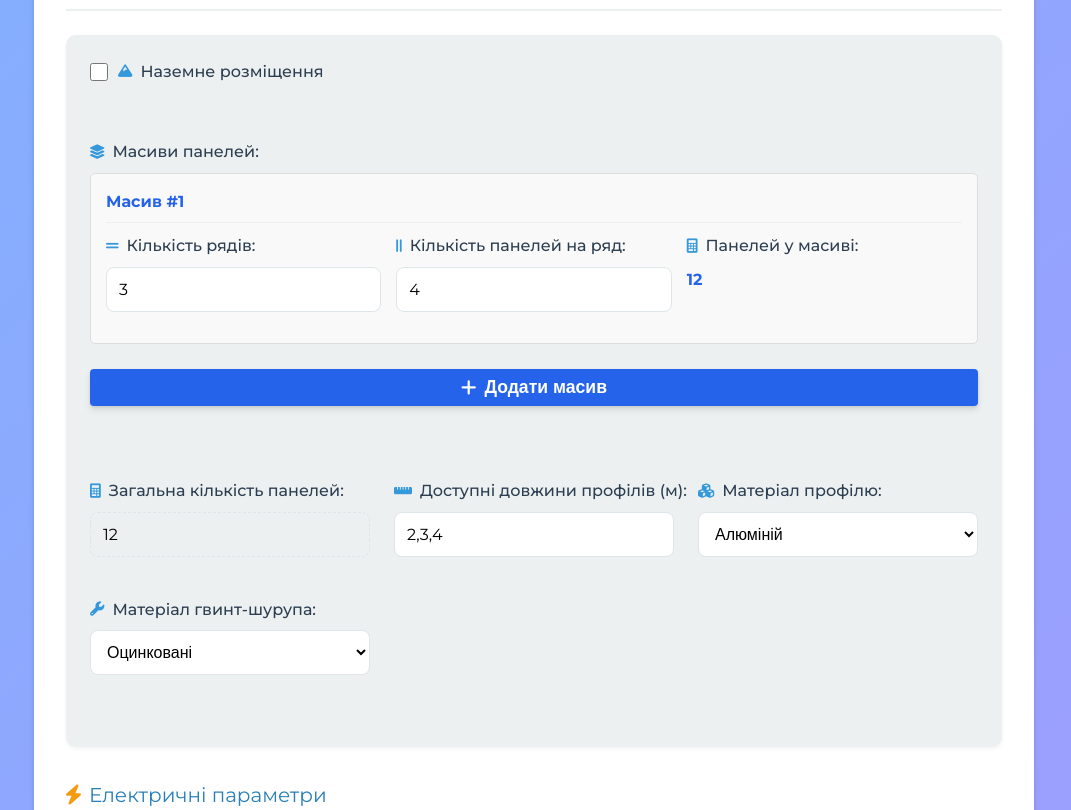
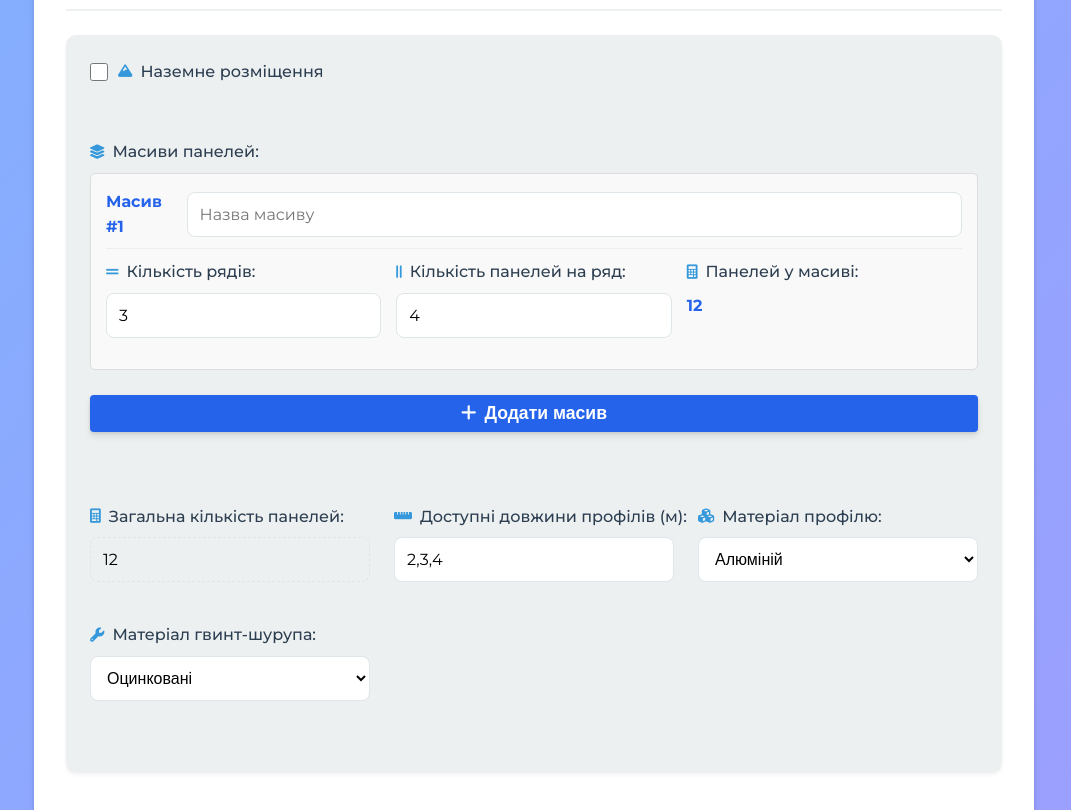
Before and after one commit to Rolandval/SolarCalc2, a Django app: page / in a window 1280 px wide. Shown: the part 1356-2166 px from the top of the page, without its empty margins (106-1177 px from the left). Run offline with Django 5.2, Linux system fonts and the light colour scheme; data comes from the database, SQL or seed files in the repository.

Commit message:
naming for arrays

```diff
--- a/calculator/views.py
+++ b/calculator/views.py
@@ -190,20 +190,21 @@ def calculate(request):
 
             # Обробка масивів панелей
             panel_arrays = []
+            array_index = 1
             total_panels = 0
 
-            # Збираємо дані про всі масиви панелей
-            array_index = 1
             while f'rows_{array_index}' in data:
                 rows = int(data.get(f'rows_{array_index}', 0))
                 panels_per_row = int(data.get(f'panels_per_row_{array_index}', 0))
+                array_name = data.get(f'array_name_{array_index}', f'Масив #{array_index}')
 
                 if rows > 0 and panels_per_row > 0:
                     panel_arrays.append({
                         'id': array_index,
                         'rows': rows,
                         'panels_per_row': panels_per_row,
-                        'total': rows * panels_per_row
+                        'total': rows * panels_per_row,
+                        'name': array_name
                     })
                     total_panels += rows * panels_per_row
 
--- a/panel_scheme.py
+++ b/panel_scheme.py
@@ -430,6 +430,7 @@ def generate_panel_schemes(panel_length, panel_width, panel_height, panel_arrays
         # Отримуємо параметри масиву
         rows = int(array.get('rows', 1))
         panels_per_row = int(array.get('panels_per_row', 1))
+        array_name = array.get('name', '')
 
         # Перевірка на валідність даних
         if rows <= 0 or panels_per_row <= 0:
@@ -495,7 +496,11 @@ def generate_panel_schemes(panel_length, panel_width, panel_height, panel_arrays
         add_legend(draw, img_width / 2, legend_y, font)
 
         # Додаємо заголовок схеми
-        title = f"Схема розміщення панелей - Масив #{i+1} ({rows}x{panels_per_row})"
+        if array_name and array_name.strip():
+            title = f"Схема розміщення панелей - {array_name} ({rows}x{panels_per_row})"
+        else:
+            title = f"Схема розміщення панелей - Масив #{i+1} ({rows}x{panels_per_row})"
+
         title_font = font
         if font:
             try:
--- a/static/css/index.css
+++ b/static/css/index.css
@@ -368,6 +368,22 @@ button:hover {
     background-color: #1d4ed8;
 }
 
+/* Стилі для поля введення назви масиву */
+.array-name-input {
+    margin-left: 10px;
+    padding: 4px 8px;
+    border: 1px solid #ddd;
+    border-radius: 4px;
+    font-size: 14px;
+    width: 180px;
+}
+
+.array-name-input:focus {
+    border-color: #2563eb;
+    outline: none;
+    box-shadow: 0 0 0 2px rgba(37, 99, 235, 0.2);
+}
+
 /* Стилі для іконки орієнтації панелей */
 .orientation-container {
     display: flex;
--- a/static/js/index.js
+++ b/static/js/index.js
@@ -300,9 +300,19 @@ function addNewArray() {
     arrayTitle.textContent = `Масив #${newArrayId}`;
     arrayHeader.appendChild(arrayTitle);
 
+    // Додаємо поле для назви масиву
+    const arrayNameInput = document.createElement('input');
+    arrayNameInput.type = 'text';
+    arrayNameInput.className = 'array-name-input';
+    arrayNameInput.id = `array_name_${newArrayId}`;
+    arrayNameInput.name = `array_name_${newArrayId}`;
+    arrayNameInput.placeholder = 'Назва масиву';
+    arrayNameInput.value = '';
+    arrayHeader.appendChild(arrayNameInput);
+
     const removeButton = document.createElement('button');
     removeButton.type = 'button';
-    removeButton.id = 'remove-array-btn';
+    removeButton.name = 'remove-array-btn';
     removeButton.setAttribute('onclick', 'removeArray(this)');
     removeButton.innerHTML = '<i class="fas fa-times"></i>';
     arrayHeader.appendChild(removeButton);
@@ -956,7 +966,7 @@ function resetForm() {
     alert("Параметри форми очищено!");
 }
 
-// Додаємо обробник подій при завантаженні сторінки
+// Ініціалізуємо сторінку при завантаженні
 document.addEventListener('DOMContentLoaded', function() {
     // Ініціалізуємо селекти та обробники подій
     updateModelOptions();
--- a/templates/index.html
+++ b/templates/index.html
@@ -207,6 +207,7 @@
                                 <div class="panel-array" data-array-id="1">
                                     <div class="array-header">
                                         <h4>Масив #1</h4>
+                                        <input type="text" class="array-name-input" id="array_name_1" name="array_name_1" placeholder="Назва масиву" value="">
                                         <button type="button" class="remove-array-btn" onclick="removeArray(this)" style="display: none;">
                                             <i class="fas fa-times"></i>
                                         </button>
```
Also changed, not shown: static/images/panel_scheme_2_arrays.png (added).
